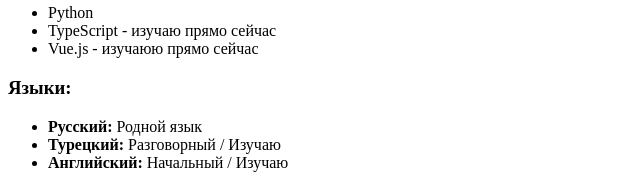
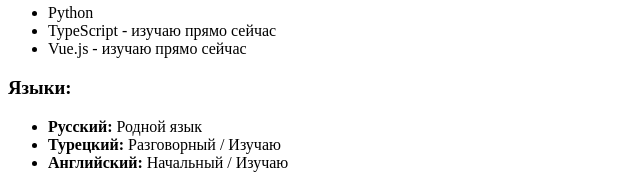
Before and after one commit to halimaaltyn2026/my-projects, a plain HTML site: page index.html in a window 1280 px wide. Shown: the part 377-566 px from the top of the page, 0-640 px from the left. Drawn offline with Linux system fonts and the light colour scheme.

Commit message:
Update index.html

```diff
--- a/index.html
+++ b/index.html
@@ -43,7 +43,7 @@
             <li>Git</li>
             <li>Python</li>
             <li>TypeScript - изучаю прямо сейчас</li>
-            <li>Vue.js - изучаюю прямо сейчас</li>
+            <li>Vue.js - изучаю прямо сейчас</li>
         </ul>
 
         <h3 data-i18n="languages-title">Языки:</h3>
```
